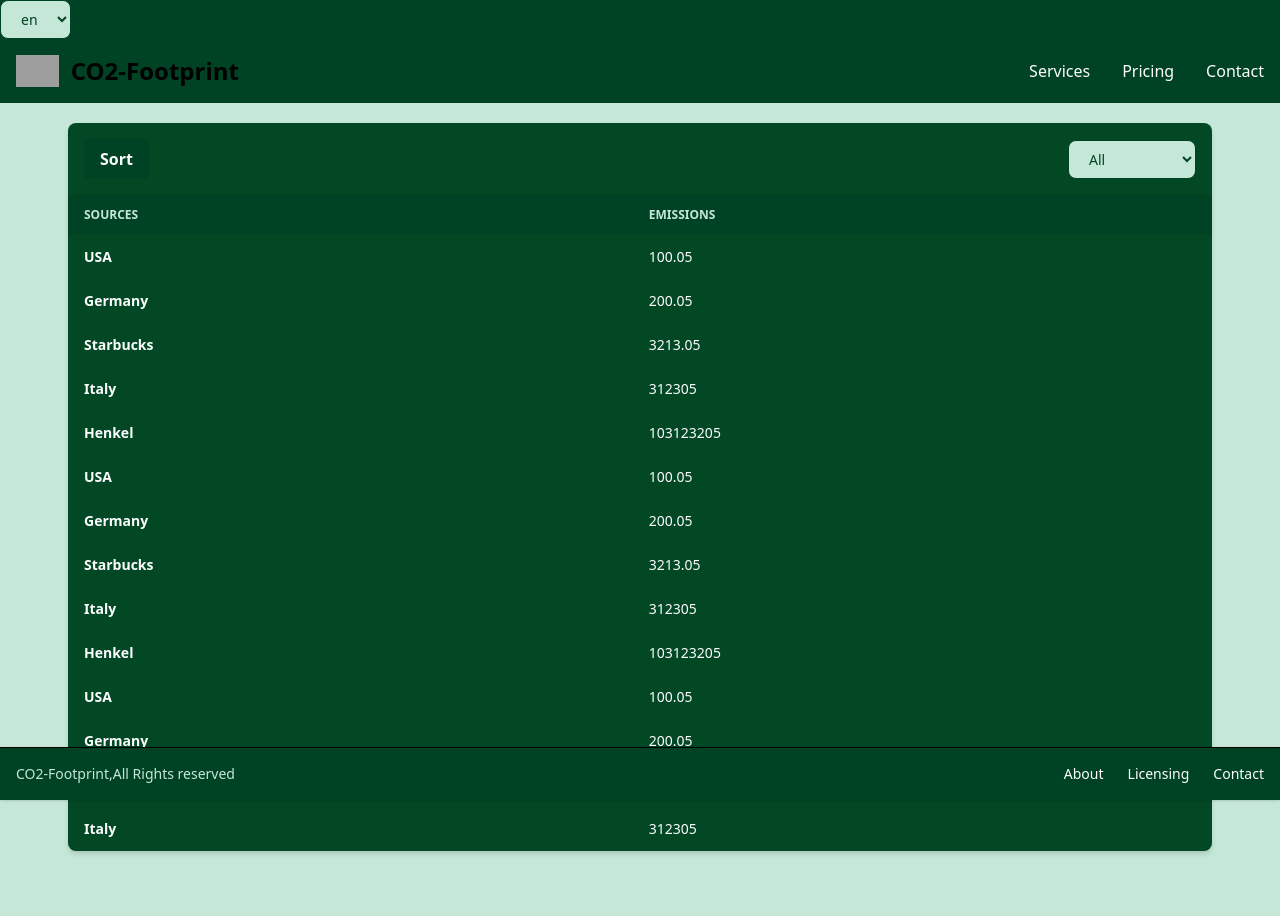
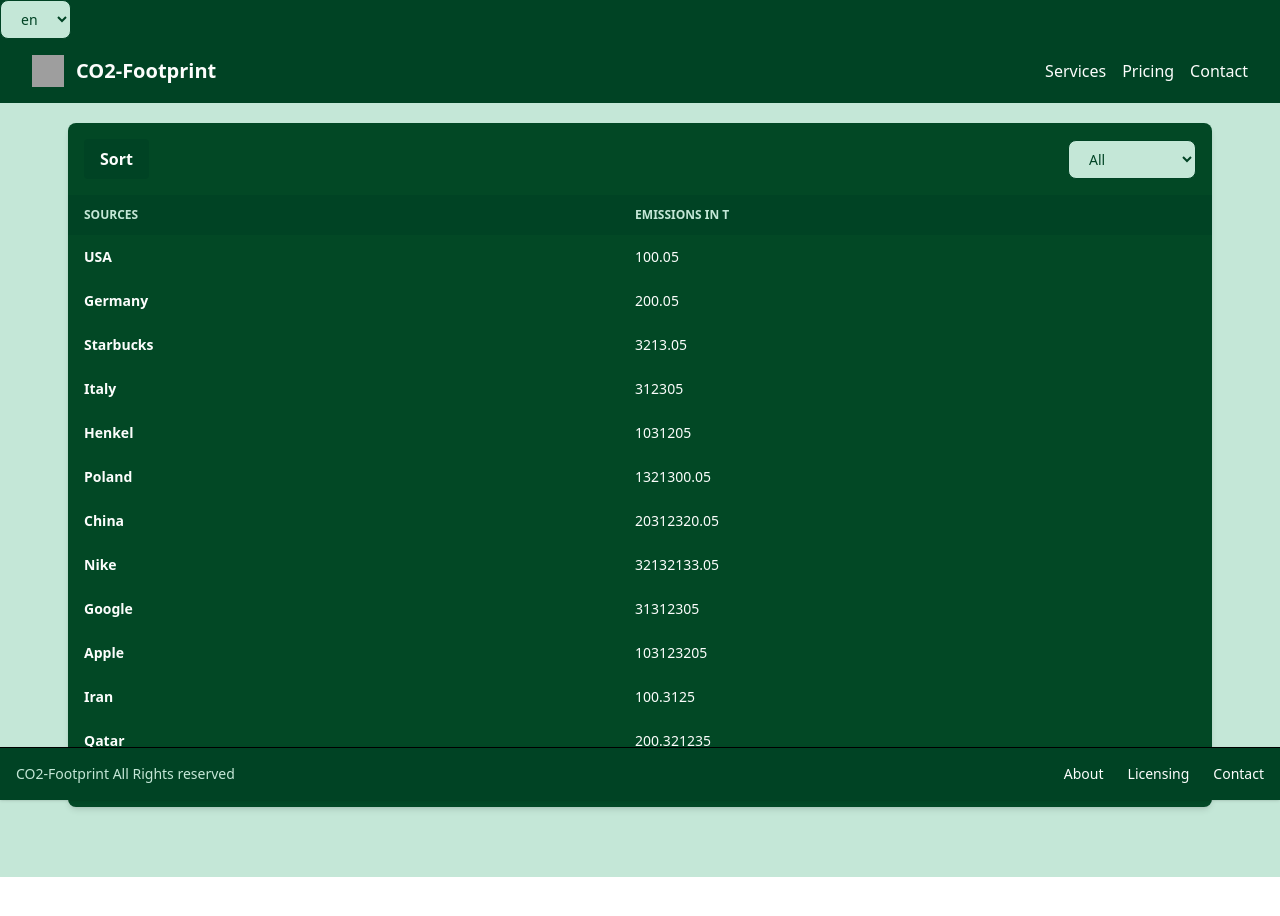
Before and after one commit to 100xA/co2-footprint, a React (Create React App) app: page / in a window 1280 px wide. Shown: the top 916 px of the page. After the commit the page ends 877 px from the top, so only its background shows below. Built offline with nearby package versions, Linux system fonts and the light colour scheme; grey boxes are pictures that could not be loaded.

Commit message:
Added Header Nav Responsive

```diff
--- a/package.json
+++ b/package.json
@@ -11,6 +11,7 @@
     "@types/node": "^16.18.79",
     "@types/react": "^18.2.51",
     "@types/react-dom": "^18.2.18",
+    "flowbite": "^2.2.1",
     "i18next": "^23.8.2",
     "i18next-browser-languagedetector": "^7.2.0",
     "i18next-http-backend": "^2.4.3",
--- a/src/App.tsx
+++ b/src/App.tsx
@@ -1,10 +1,11 @@
 import "./App.css";
-import { Navbar } from "./components/Navbar";
+
 import { Footer } from "./components/Footer";
 import Table from "./components/Table";
 
 import { useState } from "react";
 import i18n, { supportedLngs } from "./i18n/config";
+import Navbar from "./components/Navbar";
 
 function App() {
   const [filterLanugage, setLanguage] = useState("");
--- a/src/components/Footer.tsx
+++ b/src/components/Footer.tsx
@@ -10,7 +10,7 @@
           href="https://flowbite.com/"
           className="hover:underline text-mint-green"
         >
-          {t("app")},
+          {t("app")}{" "}
         </a>
         {t("footer.all_rights")}
       </span>
--- a/src/components/Navbar.tsx
+++ b/src/components/Navbar.tsx
@@ -1,91 +1,104 @@
+// NavigationBar.tsx
+
+import React, { useState } from "react";
 import { useTranslation } from "react-i18next";
 
-export function Navbar() {
+const NavBar: React.FC = () => {
   const { t } = useTranslation();
+  const [isMenuOpen, setIsMenuOpen] = useState(false);
+
+  const toggleMenu = () => {
+    setIsMenuOpen(!isMenuOpen);
+  };
 
   return (
-    <div>
-      <nav className="bg-dark-green border-gray-200 dark:bg-g dark:border-gray-700">
-        <div className="max-w-screen-xl flex flex-wrap items-center justify-between mx-auto p-4">
-          <a className="flex items-center space-x-3 rtl:space-x-reverse">
+    <nav className="bg-dark-green">
+      <div className="max-w-7xl mx-auto px-4 sm:px-6 lg:px-8">
+        <div className="flex items-center justify-between h-16">
+          {/* Logo */}
+          <div className="flex items-center space-x-3 rtl:space-x-reverse">
             <img
+              className="h-8 w-8"
               src="https://th.bing.com/th/id/OIG2.0WimXLWz7KIoITujeDyU?w=1024&h=1024&rs=1&pid=ImgDetMain"
-              className="h-8"
-              alt="Flowbite Logo"
+              alt="Logo"
             />
-            <span className="self-center text-2xl font-semibold whitespace-nowrap dark:text-white">
+            <span className="text-xl font-semibold whitespace-nowrap text-white">
               {t("app")}
             </span>
+          </div>
+
+          {/* Menu items */}
+          <div className="hidden md:flex space-x-4">
+            <a
+              href="#"
+              className="text-white hover:text-gray-300"
+            >
+              {t("navbar.services")}
             </a>
+            <a
+              href="#"
+              className="text-white hover:text-gray-300"
+            >
+              {t("navbar.pricing")}
+            </a>
+            <a
+              href="#"
+              className="text-white hover:text-gray-300"
+            >
+              {t("navbar.contact")}
+            </a>
+          </div>
+          <div className="md:hidden">
             <button
-            data-collapse-toggle="navbar-dropdown"
-            type="button"
-            className="inline-flex items-center p-2 w-10 h-10 justify-center text-sm text-gray-500 rounded-lg md:hidden hover:bg-gray-100 focus:outline-none focus:ring-2 focus:ring-gray-200 dark:text-gray-400 dark:hover:bg-gray-700 dark:focus:ring-gray-600"
-            aria-controls="navbar-dropdown"
-            aria-expanded="false"
+              onClick={toggleMenu}
+              className="text-white hover:text-gray-300 focus:outline-none"
             >
-            <span className="sr-only">Open main menu</span>
               <svg
-              className="w-5 h-5"
+                className="h-6 w-6"
+                fill="none"
+                viewBox="0 0 24 24"
+                stroke="currentColor"
                 aria-hidden="true"
-              xmlns="http://www.w3.org/2000/svg"
-              fill="none"
-              viewBox="0 0 17 14"
               >
                 <path
-                stroke="currentColor"
-                stroke-linecap="round"
-                stroke-linejoin="round"
-                stroke-width="2"
-                d="M1 1h15M1 7h15M1 13h15"
+                  strokeLinecap="round"
+                  strokeLinejoin="round"
+                  strokeWidth="2"
+                  d="M4 6h16M4 12h16M4 18h16"
                 />
               </svg>
             </button>
-          <div
-            className="hidden w-full md:block md:w-auto"
-            id="navbar-dropdown"
-          >
-            <ul className="flex flex-col font-medium p-4 md:p-0 mt-4 border border-gray-100 rounded-lg bg-gray-50 md:space-x-8 rtl:space-x-reverse md:flex-row md:mt-0 md:border-0 dark:bg-gray-800 md:dark:bg-gray-900 dark:border-gray-700">
-              <li></li>
-              <li>
-                <div
-                  id="dropdownNavbar"
-                  className="z-10 hidden font-normal divide-y divide-gray-100 rounded-lg shadow w-44 dark:bg-gray-700 dark:divide-gray-600"
-                >
-                  <ul
-                    className="py-2 text-sm text-gray-700 dark:text-gray-400"
-                    aria-labelledby="dropdownLargeButton"
-                  ></ul>
           </div>
-              </li>
-              <li>
+        </div>
+      </div>
+
+      {/* Mobile menu */}
+      {isMenuOpen && (
+        <div className="md:hidden">
+          <div className="px-2 pt-2 pb-3 space-y-1 sm:px-3">
             <a
               href="#"
-                  className="block py-2 px-3 text-gray-900 rounded hover:bg-gray-100 md:hover:bg-transparent md:border-0 md:hover:text-blue-700 md:p-0 text-white hover:text-mint-green"
+              className="text-white block px-3 py-2 rounded-md text-base font-medium"
             >
-                  {t("navbar.services")}
+              Services
             </a>
-              </li>
-              <li>
             <a
               href="#"
-                  className="block py-2 px-3 text-gray-900 rounded hover:bg-gray-100 md:hover:bg-transparent md:border-0 md:hover:text-blue-700 md:p-0 text-white hover:text-mint-green"
+              className="text-white block px-3 py-2 rounded-md text-base font-medium"
             >
-                  {t("navbar.pricing")}
+              Pricing
             </a>
-              </li>
-              <li>
             <a
               href="#"
-                  className="block py-2 px-3 text-gray-900 rounded hover:bg-gray-100 md:hover:bg-transparent md:border-0 md:hover:text-blue-700 md:p-0 text-white hover:text-mint-green"
+              className="text-white block px-3 py-2 rounded-md text-base font-medium"
             >
-                  {t("navbar.contact")}
+              Contact
             </a>
-              </li>
-            </ul>
           </div>
         </div>
+      )}
     </nav>
-    </div>
   );
-}
+};
+
+export default NavBar;
--- a/src/components/Table.tsx
+++ b/src/components/Table.tsx
@@ -13,16 +13,15 @@
   { source: "Germany", co2Emission: 200.05, isCountry: true },
   { source: "Starbucks", co2Emission: 3213.05, isCountry: false },
   { source: "Italy", co2Emission: 312305, isCountry: true },
-  { source: "Henkel", co2Emission: 103123205, isCountry: false },
-  { source: "USA", co2Emission: 100.05, isCountry: true },
-  { source: "Germany", co2Emission: 200.05, isCountry: true },
-  { source: "Starbucks", co2Emission: 3213.05, isCountry: false },
-  { source: "Italy", co2Emission: 312305, isCountry: true },
-  { source: "Henkel", co2Emission: 103123205, isCountry: false },
-  { source: "USA", co2Emission: 100.05, isCountry: true },
-  { source: "Germany", co2Emission: 200.05, isCountry: true },
-  { source: "Starbucks", co2Emission: 3213.05, isCountry: false },
-  { source: "Italy", co2Emission: 312305, isCountry: true },
+  { source: "Henkel", co2Emission: 1031205, isCountry: false },
+  { source: "Poland", co2Emission: 1321300.05, isCountry: true },
+  { source: "China", co2Emission: 20312320.05, isCountry: true },
+  { source: "Nike", co2Emission: 32132133.05, isCountry: false },
+  { source: "Google", co2Emission: 31312305, isCountry: false },
+  { source: "Apple", co2Emission: 103123205, isCountry: false },
+  { source: "Iran", co2Emission: 100.3125, isCountry: true },
+  { source: "Qatar", co2Emission: 200.321235, isCountry: true },
+  { source: "South Korea", co2Emission: 231231289, isCountry: true },
 ];
 
 const Table: React.FC = () => {
@@ -111,6 +110,7 @@
                     "
                   >
                     {t("table.emissions")}
+                    {" in t"}
                   </th>
                 </tr>
               </thead>
--- a/src/i18n/config.ts
+++ b/src/i18n/config.ts
@@ -1,4 +1,4 @@
-// config.ts
+
 import i18n from 'i18next';
 import { initReactI18next } from 'react-i18next';
 
@@ -22,14 +22,13 @@
 
 
 i18n
-  .use(initReactI18next) // passes i18n down to react-i18next
+  .use(initReactI18next)
   .init({
     resources,
     lng: "en",
     supportedLngs: Object.keys(resources),
-// language to use, more information here: https://www.i18next.com/overview/configuration-options#languages-namespaces-resources
     interpolation: {
-      escapeValue: false // react already safes from xss
+      escapeValue: false
     }
   });
 
--- a/src/locales/de/translation.json
+++ b/src/locales/de/translation.json
@@ -19,6 +19,5 @@
       "all_rights" :"Alle Rechte vorbehalten",
       "about" : "Über uns",
       "licensing" :"Lizenzierung"
-
     }
 }
```
Also changed, not shown: 1 other file (tests, documents, lock files or other folders). Lines whose indentation alone changed are shown as unchanged.
